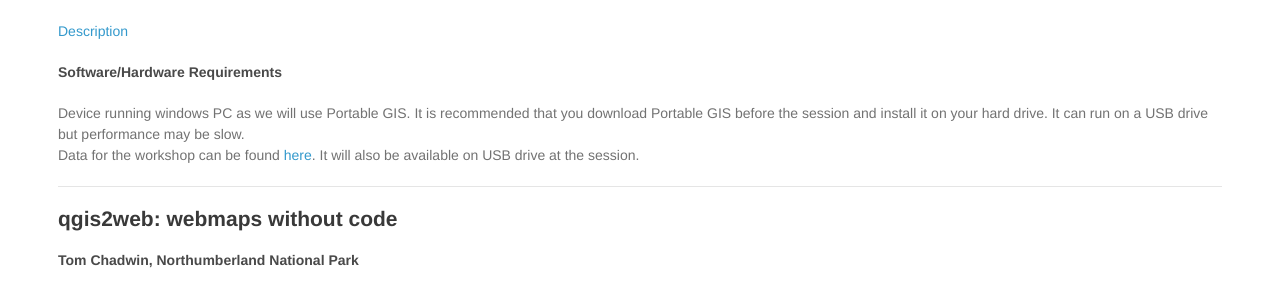
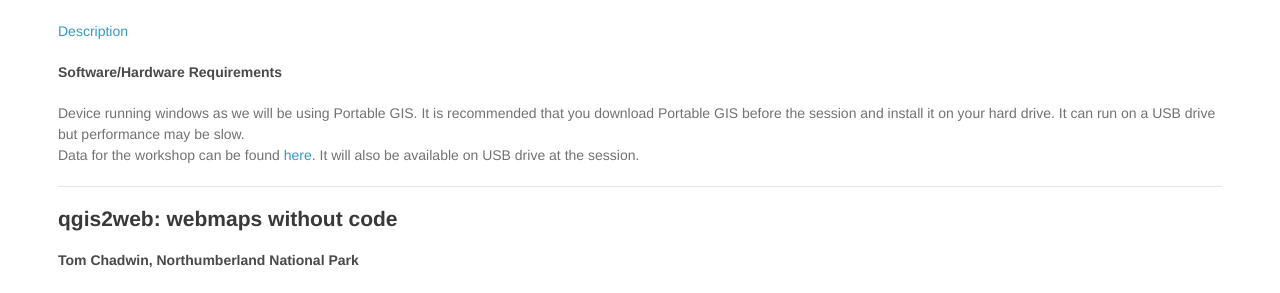
Before and after one commit to walkermatt/aileenh.github.io, a Jekyll site: the page built from foss4guk-workshop-requirements.md, in a window 1280 px wide and 900 px high, scrolled down 1053 px. Shown: the part 155-448 px from the top of the window. Built offline with Jekyll 4.4.1, drawn with Linux system fonts in a browser that asks for light colours.

Commit message:
Update foss4guk-workshop-requirements.md

```diff
--- a/foss4guk-workshop-requirements.md
+++ b/foss4guk-workshop-requirements.md
@@ -63,7 +63,7 @@
 [Description](http://uk.osgeo.org/foss4guk2016/abstracts.html#loading-os-mastermap-os-opendata-and-other-os-gml-datasets-using-loader)
 
 #### Software/Hardware Requirements ####
-Device running windows PC as we will use Portable GIS.
+Device running windows as we will be using Portable GIS.
 It is recommended that you download Portable GIS before the session and install it on your hard drive. It can run on a USB drive but performance may be slow. <br>
 Data for the workshop can be found [here](https://my.pcloud.com/publink/show?code=XZi3VbZ88KyhH4PqaFYGzyY7xRyxh8xn3My). It will also be available on USB drive at the session.
 
```
